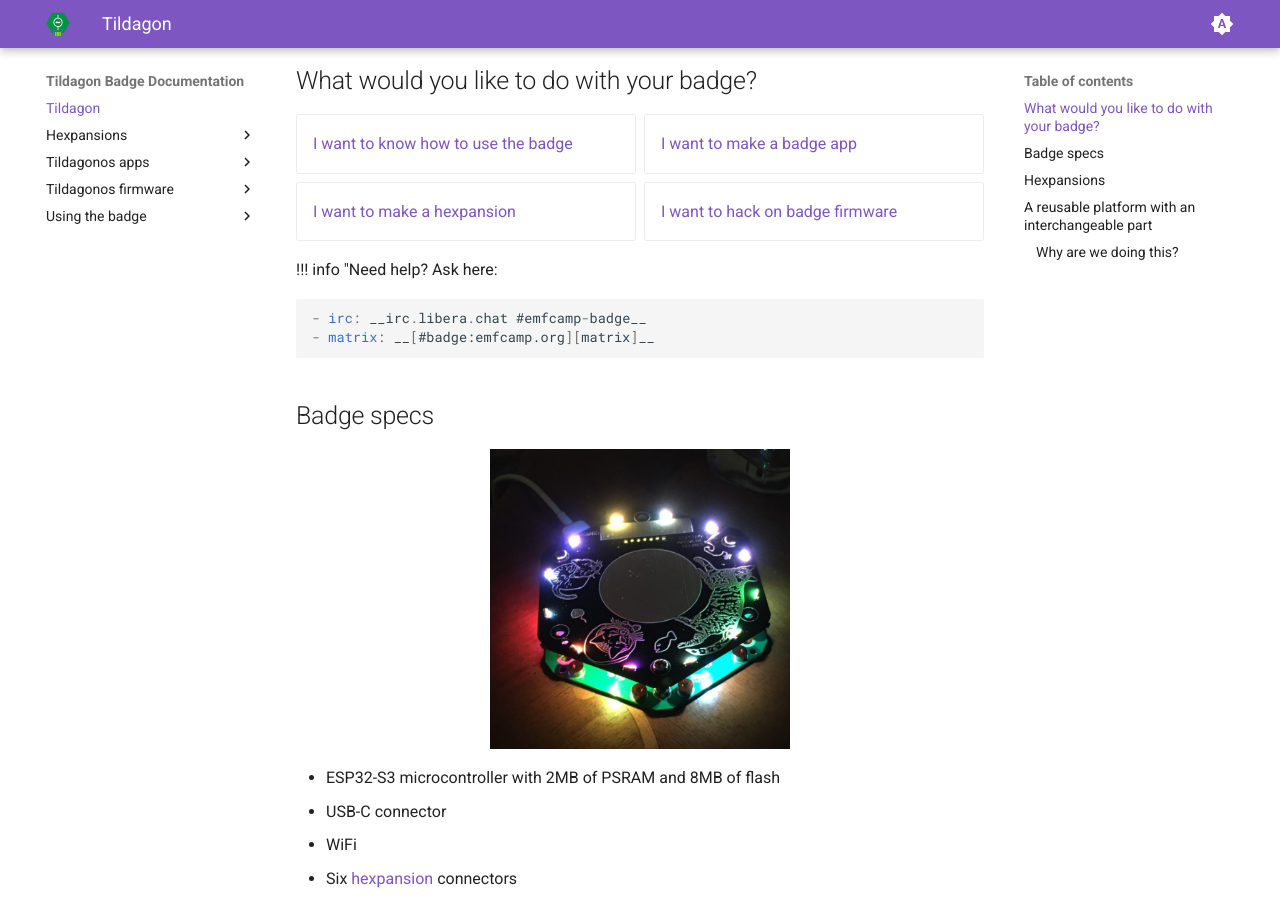
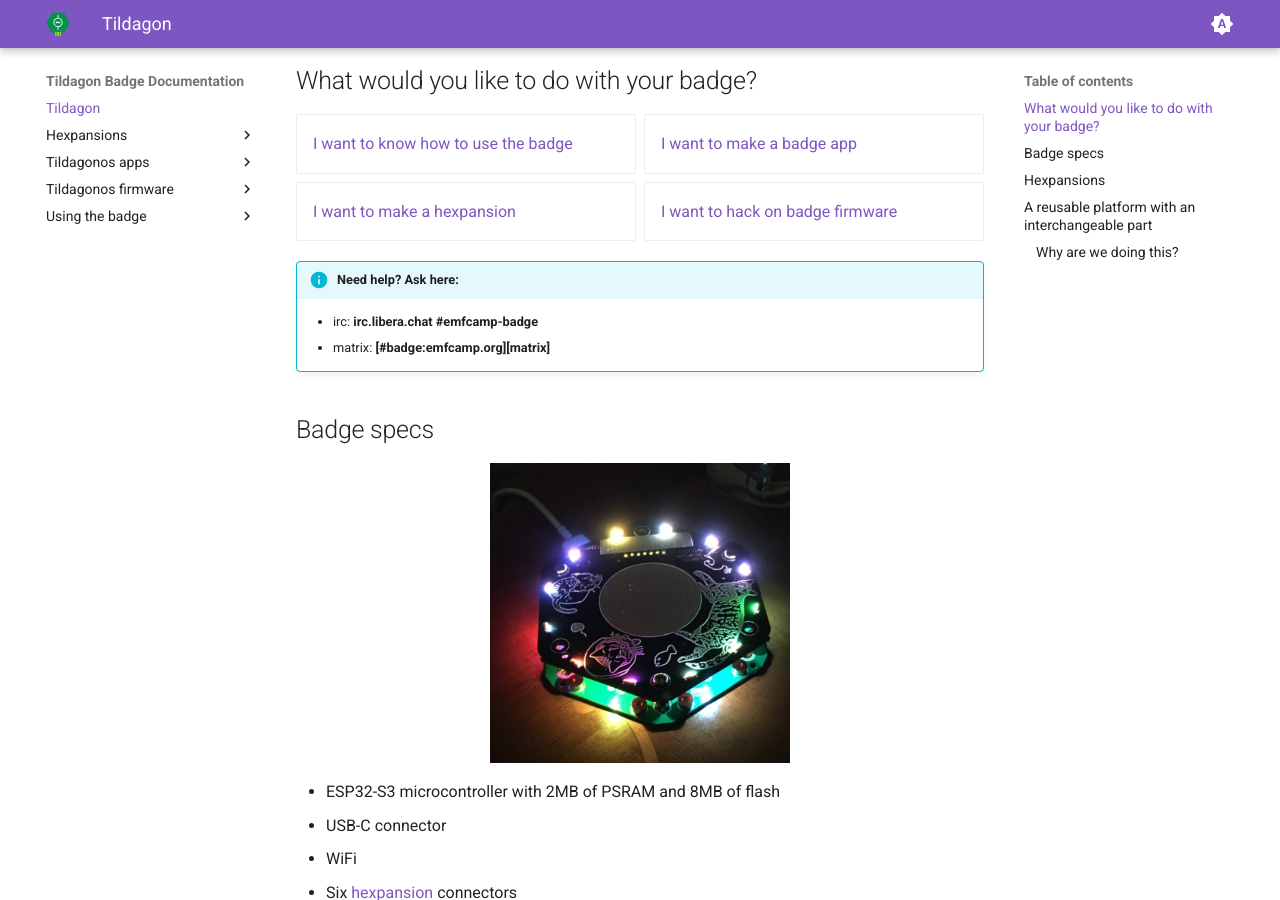
Before and after one commit to emfcamp/badge-2024-documentation, an MkDocs documentation site: the page built from docs/index.md, in a window 1280 px wide and 900 px high, scrolled down 470 px. Built offline with MkDocs 1.6.1 and Material for MkDocs 9.7.7, drawn with Linux system fonts in a browser that asks for light colours.

Commit message:
Fix typo

```diff
--- a/docs/index.md
+++ b/docs/index.md
@@ -19,7 +19,7 @@
 
 </div>
 
-!!! info "Need help? Ask here:
+!!! info "Need help? Ask here:"
 
     - irc: __irc.libera.chat #emfcamp-badge__
     - matrix: __[#badge:emfcamp.org][matrix]__
```
